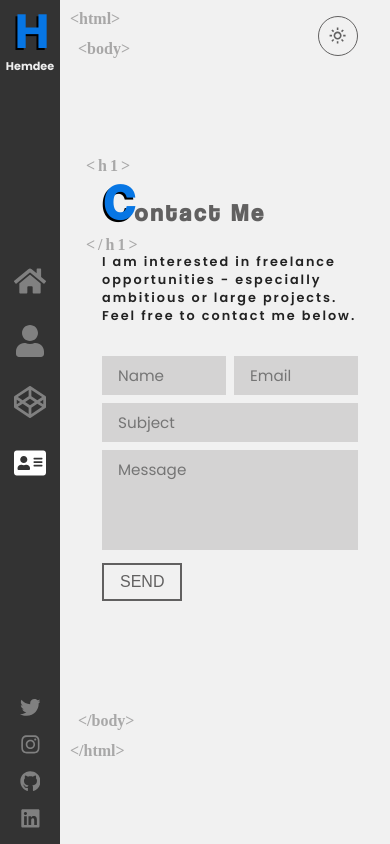
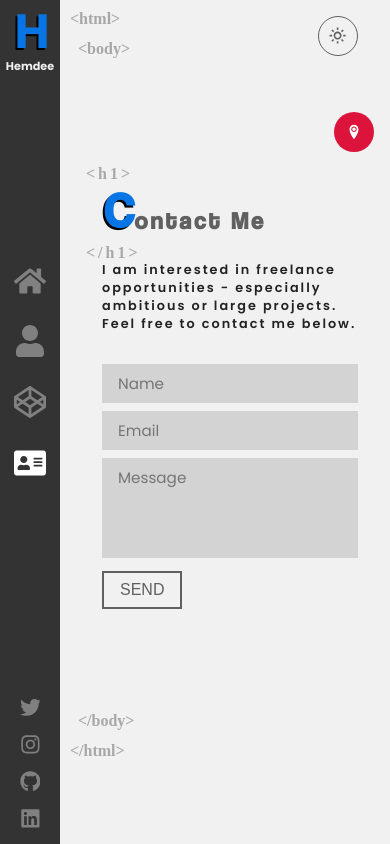
Before and after one commit to Hemdee1/portfolio, a React (Create React App) app: page /contact in a window 390 px wide. Built offline with nearby package versions, Linux system fonts and the light colour scheme; a web font is replaced by a local one.

Commit message:
update location

```diff
--- a/public/index.html
+++ b/public/index.html
@@ -5,8 +5,22 @@
     <link rel="icon" href="icon.png" />
     <meta name="viewport" content="width=device-width, initial-scale=1" />
     <meta name="theme-color" content="#000000" />
-    <meta name="Portfolio" content="Sanusi Muhyideen Olayemi Portfolio" />
-    <title>Hemdee Portfolio</title>
+
+    <meta
+      name="application-name"
+      content="Sanusi Muhyideen Olayemi Portfolio"
+    />
+    <meta
+      name="description"
+      content="A web developer portfolio is more than just a collection of designs and code. It's a way to showcase your skills, professionalism, and knowledge."
+    />
+    <meta
+      name="keywords"
+      content="Portfolio, Web Developer, Programmer, HTML, CSS, JavaScript, React, Sass, TailwindCSS"
+    />
+    <meta name="author" content="Muhyideen Olayemi" />
+
+    <title>Hemdee | Portfolio</title>
   </head>
   <body>
     <noscript>You need to enable JavaScript to run this app.</noscript>
--- a/src/components/About/about.scss
+++ b/src/components/About/about.scss
@@ -45,7 +45,7 @@
   .stage-cube {
     width: 50%;
     opacity: 0;
-    animation: fadeInUp 2s 2s forwards;
+    animation: fadeInUp 2s 3s forwards;
 
     .cube-spinner {
       animation: spincube 12s ease-in-out infinite;
--- a/src/components/Contact/contact.js
+++ b/src/components/Contact/contact.js
@@ -1,9 +1,45 @@
 import "./contact.scss";
 import Animate from "../Animated-Letters/animated";
-import { useEffect, useState } from "react";
+import { useEffect, useRef, useState } from "react";
 import { ImLocation2 } from "react-icons/im";
+import emailjs from "@emailjs/browser";
 
 const Contact = () => {
+  const form = useRef();
+  const locationRef = useRef();
+
+  const showLoc = () => {
+    locationRef.current.classList.toggle("fade");
+  };
+
+  const clearForm = () => {
+    form.current.name.value = "";
+    form.current.email.value = "";
+    form.current.message.value = "";
+  };
+
+  const sendEmail = (e) => {
+    e.preventDefault();
+
+    emailjs
+      .sendForm(
+        "service_djqf1cv",
+        "template_yhk7o6o",
+        form.current,
+        "UI3QRB61PAUMjMx-1"
+      )
+      .then(
+        () => {
+          alert("Email sent succesfully");
+          clearForm();
+        },
+        () => {
+          alert("Error!!, Email is not sent");
+          clearForm();
+        }
+      );
+  };
+
   const [letterClass, setLetterClass] = useState("text-animate");
   const about = ["o", "n", "t", "a", "c", "t"];
   const about2 = ["M", "e"];
@@ -15,7 +51,7 @@ const Contact = () => {
   }, []);
 
   return (
-    <div className="page contact">
+    <div className="page contact" ref={locationRef}>
       <div className="cont">
         <h1>
           <span className="logo-letter">C</span>
@@ -26,13 +62,11 @@ const Contact = () => {
           I am interested in freelance opportunities - especially ambitious or
           large projects. Feel free to contact me below.
         </p>
-        <form>
-          <div>
-            <input type="text" placeholder="Name" />
-            <input type="text" placeholder="Email" />
-          </div>
-          <input type="text" placeholder="Subject" />
-          <textarea placeholder="Message"></textarea>
+        <form ref={form} onSubmit={sendEmail}>
+          <input type="text" placeholder="Name" name="name" />
+          <input type="email" placeholder="Email" name="email" />
+
+          <textarea placeholder="Message" name="message"></textarea>
           <button className="btn">Send</button>
         </form>
       </div>
@@ -49,8 +83,9 @@ const Contact = () => {
         Osogbo, Osun State <br />
         Nigeria <br />
         09069010318 <br />{" "}
-        <a href="mailto:Sanusi5110@gmail.com">Sanusi5110@gmail.com</a>
+        <a href="mailto:Sanusi5110@gmail.com">Muhyideen5110@gmail.com</a>
       </div>
+      <ImLocation2 className="loc-btn" onClick={showLoc} />
     </div>
   );
 };
--- a/src/components/Contact/contact.scss
+++ b/src/components/Contact/contact.scss
@@ -5,6 +5,7 @@
   .cont {
     width: 50%;
     margin-left: 2rem;
+    padding-top: 1rem;
 
     h1 {
       .logo-letter {
@@ -35,12 +36,6 @@
     margin-top: 2rem;
     opacity: 0;
     animation: fadeInUp 1s 3s forwards;
-
-    div {
-      display: flex;
-      justify-content: space-between;
-      gap: 1rem;
-    }
 
     input,
     textarea {
@@ -111,6 +106,9 @@
       text-decoration: underline;
     }
   }
+  .loc-btn {
+    display: none;
+  }
 }
 
 @media (max-width: 768px) {
@@ -131,10 +129,6 @@
     form {
       margin-top: 2rem;
 
-      div {
-        gap: 0.5rem;
-      }
-
       input,
       textarea {
         margin-bottom: 0.5rem;
@@ -142,18 +136,21 @@
     }
 
     .location {
-      display: none;
-      // gonna check it up later
       position: absolute;
-      right: 5%;
-      left: auto;
-      top: auto;
-      bottom: 2%;
-      font-size: 0.8rem;
+      left: 20%;
+      right: auto;
+      top: 40%;
+      font-size: 1rem;
       padding: 0.5rem;
-      line-height: 1.2rem;
+      background: #ccc;
+      color: #022c43;
+      line-height: 1.4rem;
       letter-spacing: 1px;
-      z-index: -11;
+      z-index: 22;
+      transition: 0.5s ease-in-out;
+      animation: none;
+      opacity: 1;
+      transform: translateX(250%);
 
       svg {
         font-size: 1rem;
@@ -163,5 +160,44 @@
     .map {
       display: none;
     }
+
+    .loc-btn {
+      display: block;
+      font-size: 2.5rem;
+      padding: 0.5rem 0.8rem;
+      background: crimson;
+      border-radius: 50%;
+      color: white;
+      position: absolute;
+      top: 7rem;
+      right: 5%;
+      cursor: pointer;
+      z-index: 13;
+    }
+  }
+
+  .contact.fade {
+    &::before {
+      content: "";
+      position: absolute;
+      top: 0;
+      left: 0;
+      right: 0;
+      bottom: 0;
+      background: rgba($color: #000000, $alpha: 0.8);
+      z-index: 11;
+    }
+
+    .location {
+      transform: translateX(0);
+    }
   }
 }
+
+@media (max-width: 400px) {
+  .contact {
+    .location {
+      left: 3%;
+    }
+  }
+}
--- a/src/components/Home/home.scss
+++ b/src/components/Home/home.scss
@@ -60,7 +60,6 @@
 
   .image {
     width: 50%;
-    // margin-right: 5rem;
     position: absolute;
     right: 0;
     top: 5rem;
@@ -69,6 +68,8 @@
     align-items: center;
     z-index: -1;
     filter: invert(0.6);
+    opacity: 0;
+    animation: fadeInRight 2s 3s forwards ease;
 
     img {
       width: 500px;
@@ -99,7 +100,10 @@
       // display: none;
       right: 3rem;
       bottom: 1rem;
-      opacity: 0.4;
+
+      img {
+        opacity: 0.4;
+      }
     }
   }
 }
```
